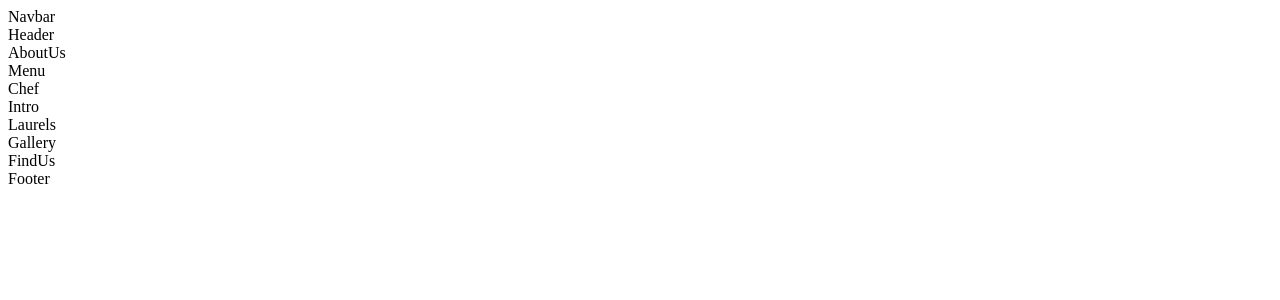
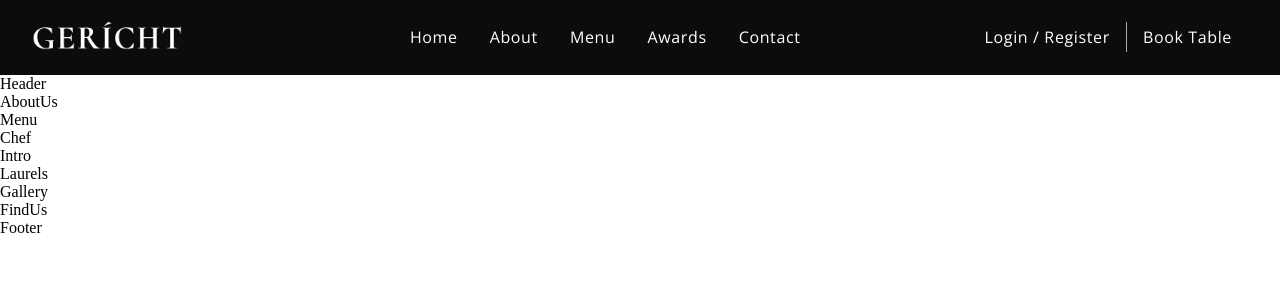
Before and after one commit to akdevv/restaurant-landing-page, a React (Vite) app: page / in a window 1280 px wide. Shown: the top 300 px of the page. Built offline with nearby package versions, Linux system fonts and the light colour scheme; a web font is replaced by a local one.

Commit message:
implemented navbar

```diff
--- a/package.json
+++ b/package.json
@@ -11,7 +11,8 @@
 	},
 	"dependencies": {
 		"react": "^18.2.0",
-		"react-dom": "^18.2.0"
+		"react-dom": "^18.2.0",
+		"react-icons": "^5.0.1"
 	},
 	"devDependencies": {
 		"@types/react": "^18.2.55",
--- a/src/components/Navbar/Navbar.css
+++ b/src/components/Navbar/Navbar.css
@@ -0,0 +1,130 @@
+.app__navbar {
+    width: 100%;
+    display: flex;
+    padding: 1rem 2rem;
+    justify-content: space-between;
+    align-items: center;
+    background-color: var(--color-black);
+}
+
+.app__navbar-logo {
+    display: flex;
+    justify-content: start;
+    align-items: center;
+}
+
+.app__navbar-logo img {
+    width: 150px;
+}
+
+.app__navbar-links {
+    flex: 1;
+    display: flex;
+    justify-content: center;
+    align-items: center;
+    list-style: none;
+}
+
+.app__navbar-links li {
+    margin: 0 1rem;
+    cursor: pointer;
+}
+
+.app__navbar-links li:hover {
+    color: var(--color-grey);
+}
+
+.app__navbar-login {
+    display: flex;
+    justify-content: flex-end;
+    align-items: center;
+}
+
+.app__navbar-login a {
+    margin: 0 1rem;
+    text-decoration: none;
+    transition: 0.5s ease;
+}
+
+.app__navbar-login a:hover {
+    border-bottom: 1px solid var(--color-golden);
+}
+
+.app__navbar-login div {
+    width: 1px;
+    height: 30px;
+    background-color: var(--color-grey);
+}
+
+/* Small Screen Styles */
+.app__navbar-smallscreen {
+    display: none;
+}
+
+.app__navbar-smallscreen_overlay {
+    position: fixed;
+    top: 0;
+    left: 0;
+    width: 100%;
+    height: 100vh;
+    background: var(--color-black);
+    transition: 0.5s ease;
+    flex-direction: column;
+    z-index: 5;
+}
+
+.app__navbar-smallscreen_overlay .overlay__close {
+    font-size: 27px;
+    color: var(--color-golden);
+    cursor: pointer;
+    position: absolute;
+    top: 20px;
+    right: 20px;
+}
+
+.app__navbar-smallscreen_links {
+    list-style: none;
+}
+
+.app__navbar-smallscreen_links li {
+    margin: 2rem;
+    cursor: pointer;
+    color: var(--color-golden);
+    font-size: 2rem;
+    text-align: center;
+    font-family: var(--font-base);
+}
+
+.app__navbar-smallscreen_links li:hover {
+    color: var(--color-white);
+}
+
+@media screen and (max-width: 2000px) {
+    .app__navbar-logo {
+        width: 210px;
+    }
+}
+
+@media screen and (max-width: 1150px) {
+    .app__navbar-links {
+        display: none;
+    }
+
+    .app__navbar-smallscreen {
+        display: flex;
+    }
+}
+
+@media screen and (max-width: 650px) {
+    .app__navbar {
+        padding: 1rem;
+    }
+
+    .app__navbar-login {
+        display: none;
+    }
+
+    .app__navbar-logo {
+        width: 110px;
+    }
+}
--- a/src/components/Navbar/Navbar.jsx
+++ b/src/components/Navbar/Navbar.jsx
@@ -1,7 +1,80 @@
+import { useState } from "react";
 import "./Navbar.css";
+import images from "../../constants/images";
+import { GiHamburgerMenu } from "react-icons/gi";
+import { MdOutlineRestaurantMenu } from "react-icons/md";
 
 function Navbar() {
-	return <div>Navbar</div>;
+	const [toggleMenu, setToggleMenu] = useState(false);
+
+	return (
+		<nav className="app__navbar">
+			<div className="app__navbar-logo">
+				<img src={images.gericht} alt="Gericht Logo" />
+			</div>
+			<ul className="app__navbar-links">
+				<li className="p__opensans">
+					<a href="#home">Home</a>
+				</li>
+				<li className="p__opensans">
+					<a href="#about">About</a>
+				</li>
+				<li className="p__opensans">
+					<a href="#menu">Menu</a>
+				</li>
+				<li className="p__opensans">
+					<a href="#awards">Awards</a>
+				</li>
+				<li className="p__opensans">
+					<a href="#contact">Contact</a>
+				</li>
+			</ul>
+			<div className="app__navbar-login">
+				<a href="#login" className="p__opensans">
+					Login / Register
+				</a>
+				<div />
+				<a href="/" className="p__opensans">
+					Book Table
+				</a>
+			</div>
+
+			{/* Small Screen Navbar */}
+			<div className="app__navbar-smallscreen">
+				<GiHamburgerMenu
+					color="#FFF"
+					fontSize={27}
+					onClick={() => setToggleMenu(true)}
+				/>
+				{toggleMenu && (
+					<div className="app__navbar-smallscreen_overlay flex__center slide-bottom">
+						<MdOutlineRestaurantMenu
+							fontSize={27}
+							className="overlay__close"
+							onClick={() => setToggleMenu(false)}
+						/>
+						<ul className="app__navbar-smallscreen_links">
+							<li className="p__opensans">
+								<a href="#home">Home</a>
+							</li>
+							<li className="p__opensans">
+								<a href="#about">About</a>
+							</li>
+							<li className="p__opensans">
+								<a href="#menu">Menu</a>
+							</li>
+							<li className="p__opensans">
+								<a href="#awards">Awards</a>
+							</li>
+							<li className="p__opensans">
+								<a href="#contact">Contact</a>
+							</li>
+						</ul>
+					</div>
+				)}
+			</div>
+		</nav>
+	);
 }
 
 export default Navbar;
--- a/src/index.jsx
+++ b/src/index.jsx
@@ -1,6 +1,7 @@
 import React from "react";
 import ReactDOM from "react-dom/client";
 import App from "./App.jsx";
+import "./index.css";
 
 ReactDOM.createRoot(document.getElementById("root")).render(
 	<React.StrictMode>
```
Also changed, not shown: 1 other file (tests, documents, lock files or other folders).
